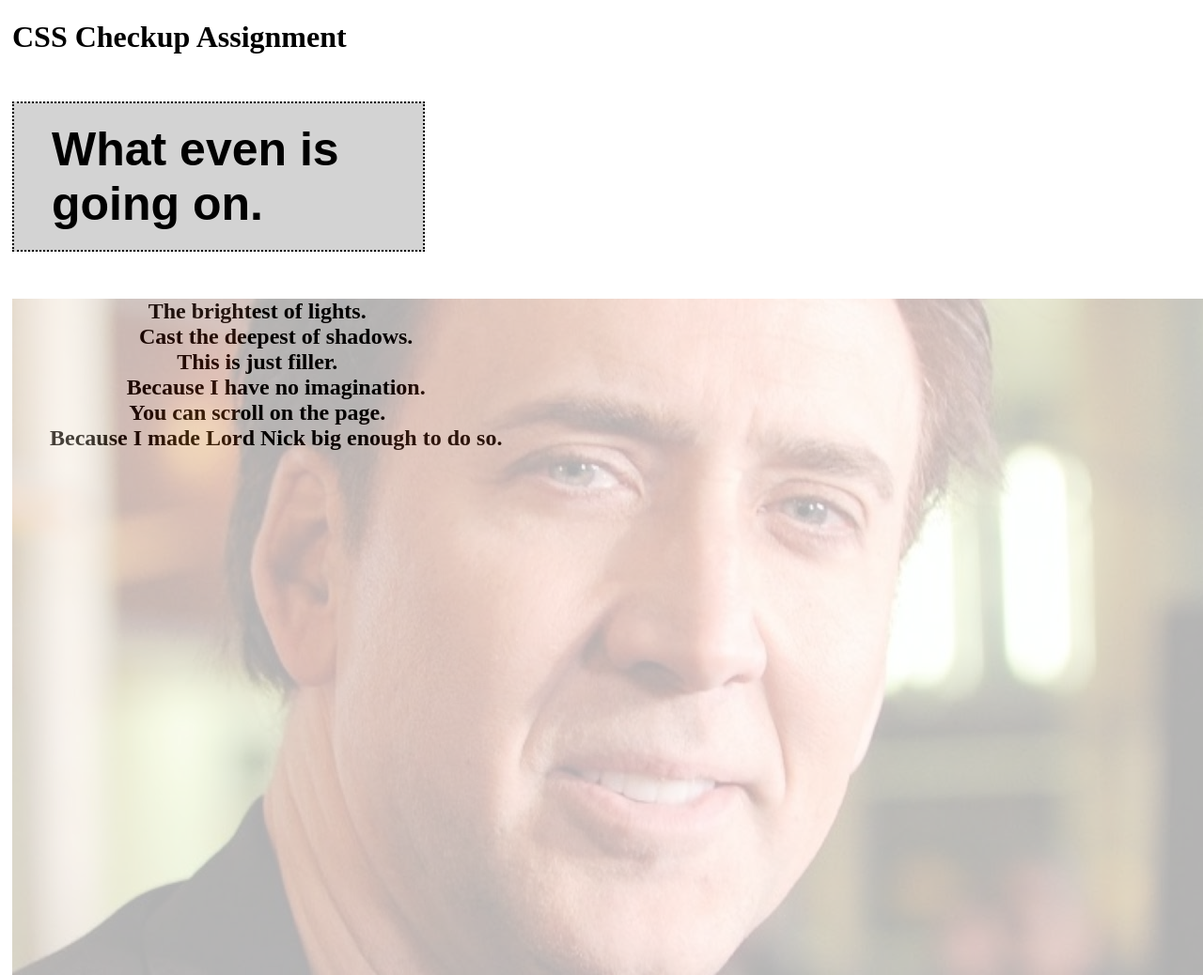
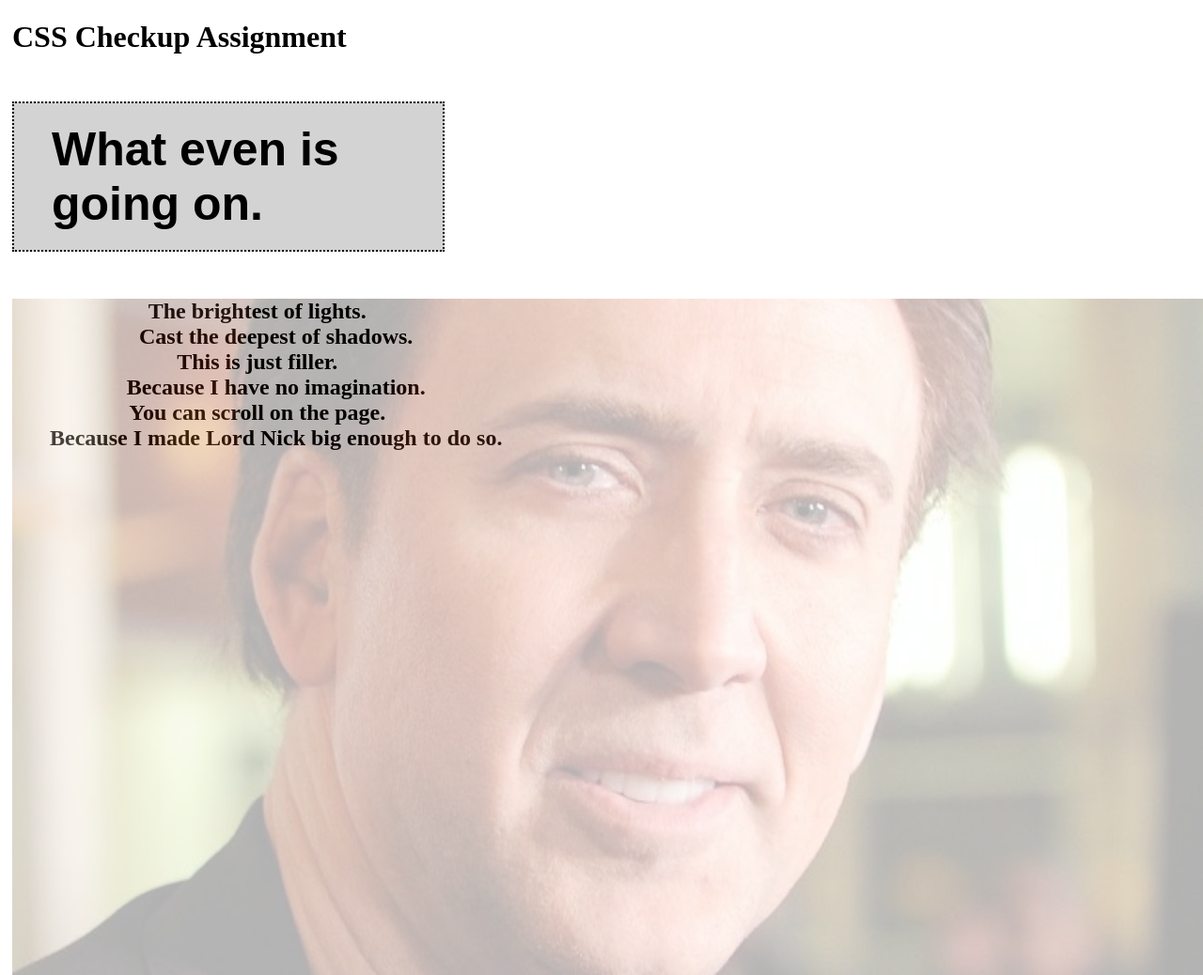
Before and after one commit to jtallen223/CSSCheckup, a plain HTML site: page index.html in a window 1280 px wide. Shown: the whole page at 94% size. Drawn offline with Linux system fonts and the light colour scheme.

Commit message:
changed margin to width

```diff
--- a/main.css
+++ b/main.css
@@ -7,7 +7,7 @@
     font-weight: bold;
     font-size: 50px;
     border: 2px dotted black;
-    margin-right: 65%;
+    width: 30%;
     padding: 20px 40px;
     background-color:lightgray;
 
```
